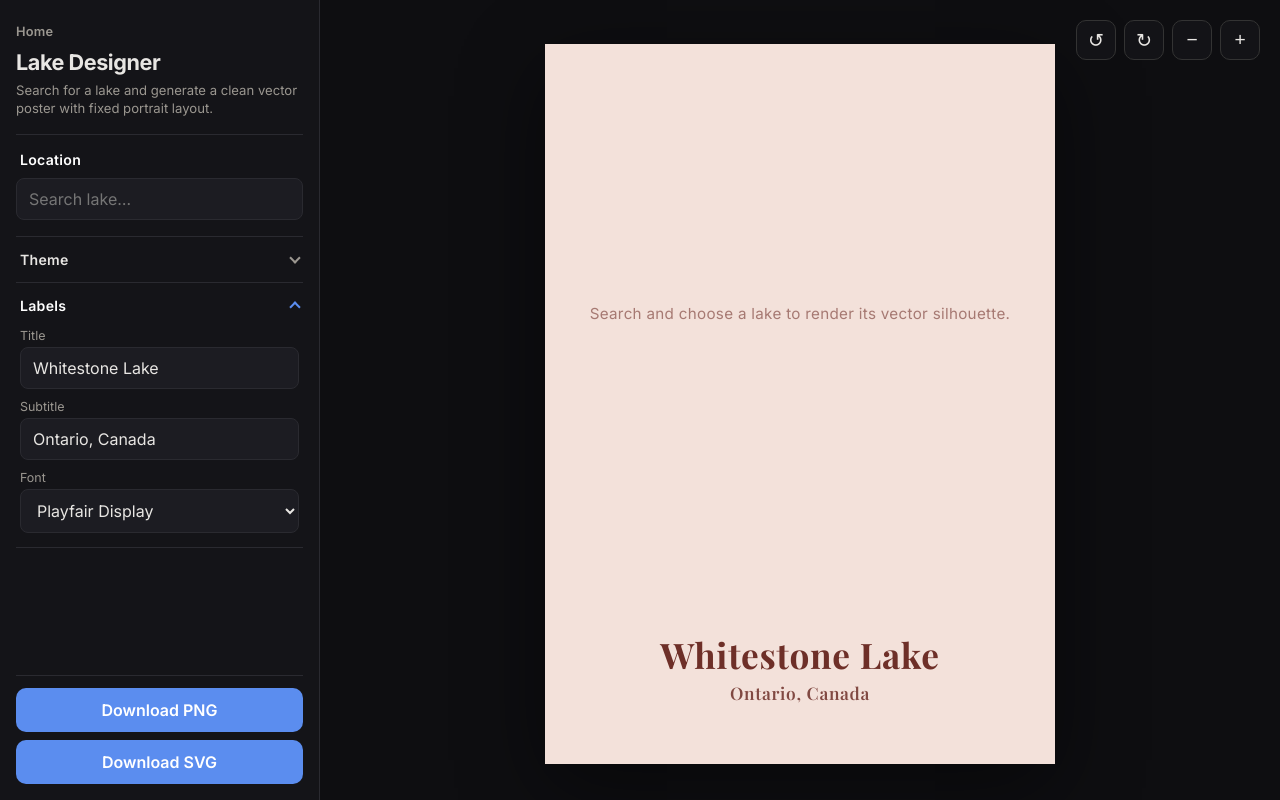
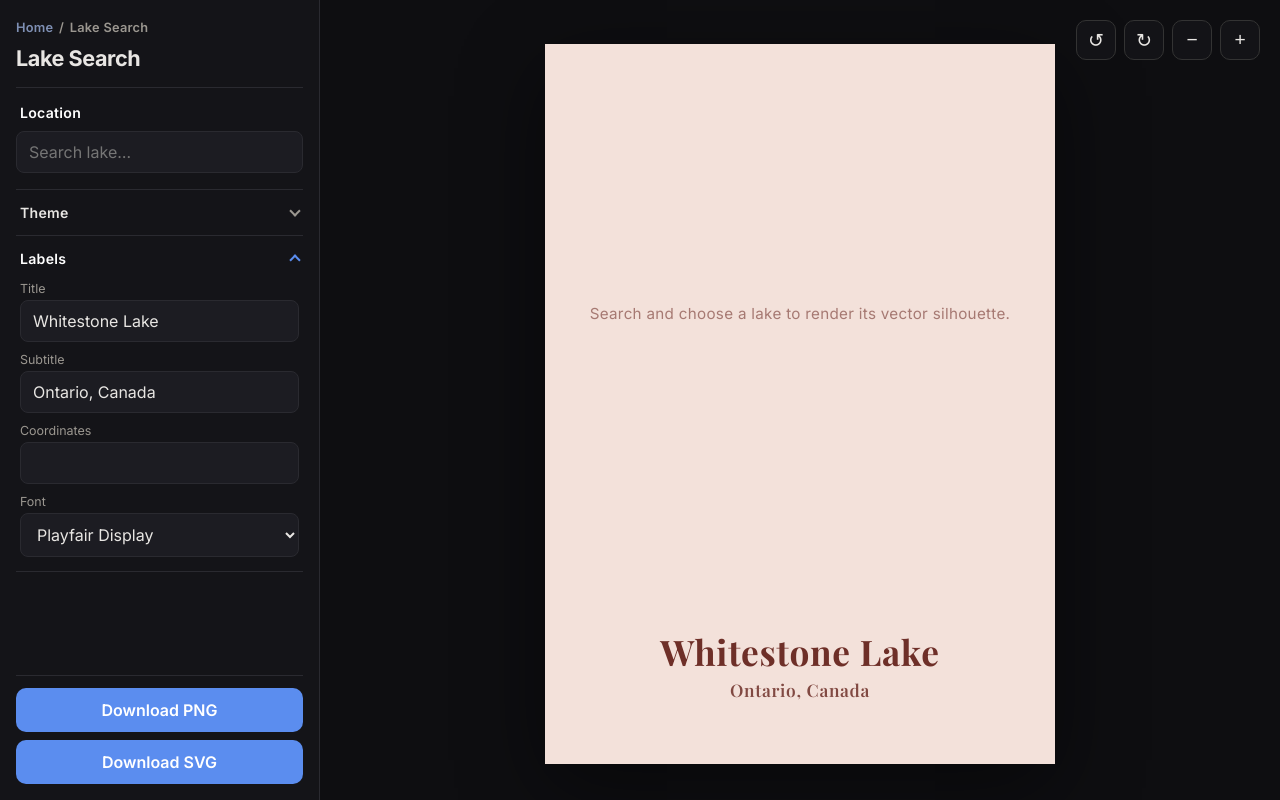
Before and after one commit to codeadamca/maps, a PHP site: page /lake.html in a window 1280 px wide, after a click on "Labels". Run offline with PHP 8.4, Linux system fonts and the light colour scheme.

```diff
--- a/cursor/public/lake.html
+++ b/cursor/public/lake.html
@@ -3,7 +3,7 @@
 <head>
   <meta charset="UTF-8">
   <meta name="viewport" content="width=device-width, initial-scale=1.0">
-  <title>Lake Designer</title>
+  <title>Lake Search | LakeLines Co.</title>
   <link href="https://fonts.googleapis.com/css2?family=Cormorant+Garamond:wght@500;600;700&family=Inter:wght@400;500;600;700&family=Playfair+Display:wght@600;700&family=Roboto+Condensed:wght@400;500;700&display=swap" rel="stylesheet">
   <link href="/styles.css" rel="stylesheet">
 </head>
@@ -11,9 +11,12 @@
   <div class="app">
     <aside class="sidebar" id="sidebar">
       <header class="sidebar-header">
-        <a href="/" class="sidebar-home-link">Home</a>
-        <h1>Lake Designer</h1>
-        <p class="sidebar-tagline">Search for a lake and generate a clean vector poster with fixed portrait layout.</p>
+        <div class="sidebar-breadcrumb">
+          <a href="/" class="sidebar-home-link">Home</a>
+          <span>/</span>
+          <span>Lake Search</span>
+        </div>
+        <h1>Lake Search</h1>
       </header>
 
       <section class="location-panel">
@@ -50,6 +53,10 @@
               <input type="text" id="label-country" maxlength="80">
             </label>
             <label class="field">
+              <span>Coordinates</span>
+              <input type="text" id="label-coordinates" maxlength="80">
+            </label>
+            <label class="field">
               <span>Font</span>
               <select id="label-font">
                 <option value="Playfair Display">Playfair Display</option>
@@ -84,6 +91,7 @@
           <div class="poster-labels lake-labels" id="poster-labels">
             <h2 id="poster-city"></h2>
             <p id="poster-country"></p>
+            <p id="poster-coordinates" class="poster-coordinates"></p>
           </div>
         </div>
       </div>
--- a/cursor/public/lakeApp.js
+++ b/cursor/public/lakeApp.js
@@ -36,6 +36,7 @@ const state = {
   themeId: 'coral',
   city: 'Whitestone Lake',
   country: 'Ontario, Canada',
+  coordinates: null,
   fontFamily: 'Playfair Display',
   zoom: DEFAULT_LAKE_ZOOM,
   bearing: DEFAULT_LAKE_BEARING,
@@ -59,11 +60,13 @@ const locationSearch = document.getElementById('location-search');
 const searchResults = document.getElementById('search-results');
 const labelCity = document.getElementById('label-city');
 const labelCountry = document.getElementById('label-country');
+const labelCoordinates = document.getElementById('label-coordinates');
 const labelFont = document.getElementById('label-font');
 const posterFrame = document.getElementById('poster-frame');
 const posterLabels = document.getElementById('poster-labels');
 const posterCity = document.getElementById('poster-city');
 const posterCountry = document.getElementById('poster-country');
+const posterCoordinates = document.getElementById('poster-coordinates');
 const lakeStage = document.getElementById('lake-stage');
 const lakeStageSvg = document.getElementById('lake-stage-svg');
 const lakeEmpty = document.getElementById('lake-empty');
@@ -84,6 +87,8 @@ function isSavedLakeSelection(value) {
     && typeof value.country === 'string'
     && typeof value.osmType === 'string'
     && typeof value.osmId === 'string'
+    && (value.lat === undefined || Number.isFinite(Number(value.lat)))
+    && (value.lon === undefined || Number.isFinite(Number(value.lon)))
   );
 }
 
@@ -96,7 +101,9 @@ function getSelectedLakeSnapshot(lake) {
     region: String(lake.region || ''),
     country: String(lake.country || ''),
     osmType: String(lake.osmType || ''),
-    osmId: String(lake.osmId || '')
+    osmId: String(lake.osmId || ''),
+    lat: Number.isFinite(Number(lake.lat)) ? Number(lake.lat) : undefined,
+    lon: Number.isFinite(Number(lake.lon)) ? Number(lake.lon) : undefined
   };
 }
 
@@ -108,6 +115,7 @@ function loadViewState() {
     if (typeof saved.themeId === 'string') state.themeId = saved.themeId;
     if (typeof saved.city === 'string') state.city = saved.city;
     if (typeof saved.country === 'string') state.country = saved.country;
+    if (typeof saved.coordinates === 'string') state.coordinates = saved.coordinates;
     if (typeof saved.fontFamily === 'string') state.fontFamily = saved.fontFamily;
     if (Number.isFinite(Number(saved.zoom))) state.zoom = Number(saved.zoom);
     if (Number.isFinite(Number(saved.bearing))) state.bearing = Number(saved.bearing);
@@ -124,6 +132,7 @@ function saveViewState() {
     themeId: state.themeId,
     city: state.city,
     country: state.country,
+    coordinates: state.coordinates,
     fontFamily: state.fontFamily,
     zoom: state.zoom,
     bearing: state.bearing,
@@ -346,8 +355,10 @@ function applyThemeUi() {
 function applyLabels() {
   posterCity.textContent = state.city;
   posterCountry.textContent = state.country;
+  posterCoordinates.textContent = state.coordinates || '';
   labelCity.value = state.city;
   labelCountry.value = state.country;
+  labelCoordinates.value = state.coordinates || '';
   labelFont.value = state.fontFamily;
 }
 
@@ -363,20 +374,28 @@ function getPosterMetrics() {
   const exportScale = Math.max(exportScaleX, exportScaleY);
   const previewTitleSize = posterCity ? parseFloat(getComputedStyle(posterCity).fontSize) : NaN;
   const previewSubtitleSize = posterCountry ? parseFloat(getComputedStyle(posterCountry).fontSize) : NaN;
+  const previewCoordinatesSize = posterCoordinates ? parseFloat(getComputedStyle(posterCoordinates).fontSize) : NaN;
   const posterCityRect = posterCity ? posterCity.getBoundingClientRect() : null;
   const posterCountryRect = posterCountry ? posterCountry.getBoundingClientRect() : null;
+  const posterCoordinatesRect = posterCoordinates ? posterCoordinates.getBoundingClientRect() : null;
   const titleSize = Number.isFinite(previewTitleSize)
     ? Math.round(previewTitleSize * exportScale * EXPORT_TEXT_SCALE_ADJUSTMENT)
     : Math.round(width * 0.06);
   const subtitleSize = Number.isFinite(previewSubtitleSize)
     ? Math.round(previewSubtitleSize * exportScale * EXPORT_TEXT_SCALE_ADJUSTMENT)
     : Math.round(width * 0.03);
+  const coordinatesSize = Number.isFinite(previewCoordinatesSize)
+    ? Math.round(previewCoordinatesSize * exportScale * EXPORT_TEXT_SCALE_ADJUSTMENT)
+    : Math.round(width * 0.024);
   const titleY = posterFrameRect && posterCityRect
     ? Math.round((posterCityRect.top - posterFrameRect.top + posterCityRect.height / 2) * exportScale)
     : Math.round(artHeight + labelBand * 0.42);
   const subtitleY = posterFrameRect && posterCountryRect
     ? Math.round((posterCountryRect.top - posterFrameRect.top + posterCountryRect.height / 2) * exportScale)
-    : Math.round(artHeight + labelBand * 0.66);
+    : Math.round(artHeight + labelBand * 0.62);
+  const coordinatesY = posterFrameRect && posterCoordinatesRect
+    ? Math.round((posterCoordinatesRect.top - posterFrameRect.top + posterCoordinatesRect.height / 2) * exportScale)
+    : Math.round(artHeight + labelBand * 0.8);
 
   return {
     width,
@@ -385,8 +404,10 @@ function getPosterMetrics() {
     artHeight,
     titleSize,
     subtitleSize,
+    coordinatesSize,
     titleY,
-    subtitleY
+    subtitleY,
+    coordinatesY
   };
 }
 
@@ -468,6 +489,14 @@ function getLakeSubtitle(result) {
   return result.region || result.country || state.country;
 }
 
+function formatLakeCoordinates(result) {
+  const lon = Number(result?.lon);
+  const lat = Number(result?.lat);
+
+  if (!Number.isFinite(lon) || !Number.isFinite(lat)) return '';
+  return `${lon.toFixed(5)}, ${lat.toFixed(5)}`;
+}
+
 function setLakeEmptyMessage(message) {
   lakeEmpty.textContent = message;
   lakeEmpty.hidden = false;
@@ -490,6 +519,7 @@ async function selectLake(result) {
   state.selectedLake = null;
   state.city = getLakeTitle(result);
   state.country = getLakeSubtitle(result);
+  state.coordinates = formatLakeCoordinates(result);
   if (previousLakeKey !== nextLakeKey) {
     state.panX = 0;
     state.panY = 0;
@@ -506,6 +536,8 @@ async function selectLake(result) {
     if (requestId !== activeLakeRequestId) return;
 
     state.selectedLake = detailedLake;
+    state.coordinates = formatLakeCoordinates(detailedLake) || state.coordinates;
+    applyLabels();
     renderLakePreview();
     saveViewState();
   } catch (error) {
@@ -791,7 +823,7 @@ async function exportPng() {
     await waitForCanvasTextFonts(state.fontFamily);
 
     const theme = getTheme();
-    const { width, height, artHeight, titleSize, subtitleSize, titleY, subtitleY } = getPosterMetrics();
+    const { width, height, artHeight, titleSize, subtitleSize, coordinatesSize, titleY, subtitleY, coordinatesY } = getPosterMetrics();
     const canvas = document.createElement('canvas');
     canvas.width = width;
     canvas.height = height;
@@ -808,6 +840,12 @@ async function exportPng() {
     ctx.fillText(state.city, width / 2, titleY);
     ctx.font = `500 ${subtitleSize}px "${state.fontFamily}", sans-serif`;
     ctx.fillText(state.country, width / 2, subtitleY);
+    if (state.coordinates) {
+      ctx.globalAlpha = 0.72;
+      ctx.font = `500 ${coordinatesSize}px "${state.fontFamily}", sans-serif`;
+      ctx.fillText(state.coordinates, width / 2, coordinatesY);
+      ctx.globalAlpha = 1;
+    }
 
     const blob = await new Promise((resolve, reject) => {
       canvas.toBlob(result => {
@@ -829,7 +867,7 @@ async function exportSvg() {
 
   try {
     const theme = getTheme();
-    const { width, height, artHeight, titleSize, subtitleSize, titleY, subtitleY } = getPosterMetrics();
+    const { width, height, artHeight, titleSize, subtitleSize, coordinatesSize, titleY, subtitleY, coordinatesY } = getPosterMetrics();
     const svgSize = getSvgDocumentSize();
     const fontConfig = getSvgFontConfig(state.fontFamily);
     const subtitleFontWeight = pickClosestFontWeight(fontConfig.weights, 500);
@@ -849,6 +887,9 @@ async function exportSvg() {
       buildLakeSvg(width, artHeight),
       `  <text x="${Math.round(width / 2)}" y="${titleY}" text-anchor="middle" dominant-baseline="middle" fill="${escapeXml(theme.ui.text)}" font-family="${escapeXml(fontConfig.family)}, sans-serif" font-size="${titleSize}" font-weight="700">${escapeXml(state.city)}</text>`,
       `  <text x="${Math.round(width / 2)}" y="${subtitleY}" text-anchor="middle" dominant-baseline="middle" fill="${escapeXml(theme.ui.text)}" fill-opacity="0.85" font-family="${escapeXml(fontConfig.family)}, sans-serif" font-size="${subtitleSize}" font-weight="${subtitleFontWeight}">${escapeXml(state.country)}</text>`,
+      state.coordinates
+        ? `  <text x="${Math.round(width / 2)}" y="${coordinatesY}" text-anchor="middle" dominant-baseline="middle" fill="${escapeXml(theme.ui.text)}" fill-opacity="0.72" font-family="${escapeXml(fontConfig.family)}, sans-serif" font-size="${coordinatesSize}" font-weight="${subtitleFontWeight}">${escapeXml(state.coordinates)}</text>`
+        : '',
       '</svg>'
     ].filter(Boolean).join('\n');
 
@@ -864,6 +905,11 @@ async function init() {
   loadViewState();
   initAccordion();
 
+  const savedCity = state.city;
+  const savedCountry = state.country;
+  const savedCoordinates = state.coordinates;
+  const hasSavedCoordinates = typeof state.coordinates === 'string';
+
   const themeResponse = await fetch('/themes.json');
   themesData = await themeResponse.json();
 
@@ -875,6 +921,11 @@ async function init() {
   if (state.selectedLake) {
     locationSearch.value = state.selectedLake.label;
     await selectLake(state.selectedLake);
+    state.city = savedCity;
+    state.country = savedCountry;
+    if (hasSavedCoordinates) state.coordinates = savedCoordinates;
+    applyLabels();
+    saveViewState();
   }
 }
 
@@ -914,6 +965,12 @@ labelCity.addEventListener('input', () => {
 
 labelCountry.addEventListener('input', () => {
   state.country = labelCountry.value;
+  applyLabels();
+  saveViewState();
+});
+
+labelCoordinates.addEventListener('input', () => {
+  state.coordinates = labelCoordinates.value;
   applyLabels();
   saveViewState();
 });
--- a/cursor/public/styles.css
+++ b/cursor/public/styles.css
@@ -58,15 +58,22 @@ body {
   letter-spacing: -0.02em;
 }
 
+.sidebar-breadcrumb {
+  display: flex;
+  align-items: center;
+  gap: 0.35rem;
+  margin-bottom: 10px;
+  color: var(--sidebar-muted);
+  font-size: 0.8rem;
+  font-weight: 600;
+  letter-spacing: 0.02em;
+}
+
 .sidebar-home-link {
   display: inline-flex;
   align-items: center;
-  margin-bottom: 10px;
-  color: var(--sidebar-muted);
+  color: #7f90b4;
   text-decoration: none;
-  font-size: 0.8rem;
-  font-weight: 600;
-  letter-spacing: 0.02em;
   transition: color 160ms ease;
 }
 
@@ -594,6 +601,12 @@ select:focus {
   font-size: clamp(0.82rem, 1.6vw, 1.08rem);
 }
 
+.lake-labels .poster-coordinates {
+  font-size: clamp(0.72rem, 1.35vw, 0.95rem);
+  opacity: 0.72;
+  letter-spacing: 0.06em;
+}
+
 @media (max-width: 768px) {
   .app {
     flex-direction: column;
--- a/cursor/server.js
+++ b/cursor/server.js
@@ -98,6 +98,8 @@ function formatLakeResult(item) {
     name,
     region,
     country: item.address?.country || '',
+    lat: Number(item.lat),
+    lon: Number(item.lon),
     osmType: item.osm_type || '',
     osmId: String(item.osm_id || '')
   };
```
Also changed, not shown: cursor/public/index.html (+79 -11 lines), cursor/public/map.html (+7 -4 lines).
